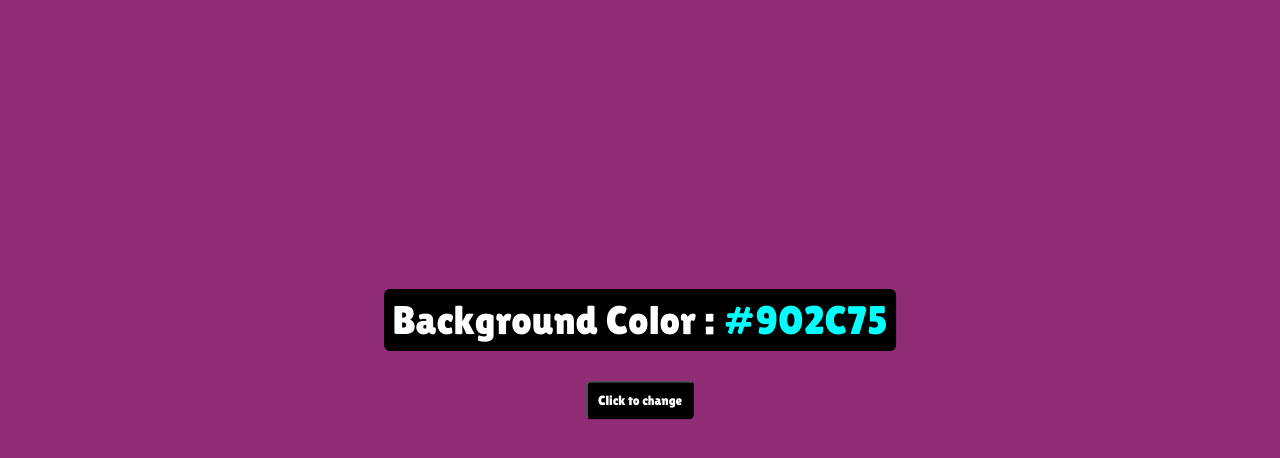
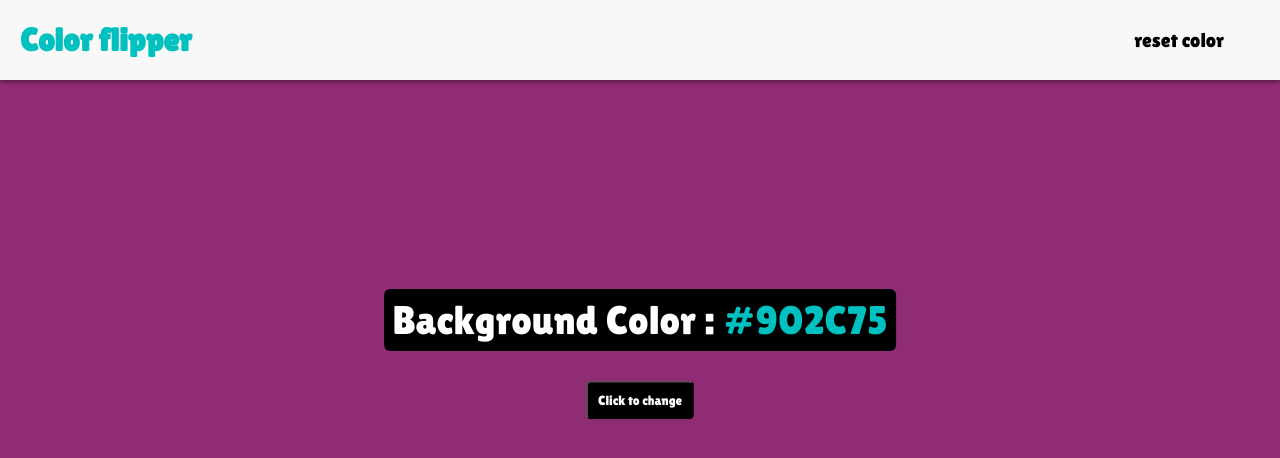
Before and after one commit to a-yousefi1/Color-Flipper, a plain HTML site: page index.html in a window 1280 px wide. Both pictures are taken after a click on the button "Click to change". Drawn offline with Linux system fonts and the light colour scheme.

Commit message:
header & color reset button added

```diff
--- a/index.html
+++ b/index.html
@@ -13,9 +13,18 @@
     <link rel="stylesheet" href="./style.css" />
   </head>
   <body>
-    <p class="centered-object">Background Color : <span id="color_code">#ffff</span></p>
+    <header>
+      <h1>Color flipper</h1>
+      <div><button id="reset-button" onclick="reset_color()">reset color</button></div>
+    </header>
 
-    <button onclick="click_to_change()" class="centered-object">Click to change</button>
+    <p class="centered-object">
+      Background Color : <span id="color_code">#ffff</span>
+    </p>
+
+    <button onclick="click_to_change()" class="centered-object" id="change_color_button">
+      Click to change
+    </button>
 
     <script src="./script.js"></script>
   </body>
--- a/script.js
+++ b/script.js
@@ -1,15 +1,25 @@
+/* generate random color code */
 function random_color() {
-    var letters = '0123456789ABCDEF';
-    var color = '#';
+    let letters = '0123456789ABCDEF';
+    let color = '#';
     for (var i = 0; i < 6; i++) {
         color += letters[Math.floor(Math.random() * 16)];
     }
     return color;
 }
 
+/* change background color & color code in span tag */
 function click_to_change() {
     let element = document.getElementById("color_code");
-    var randomColor = random_color();
+    let randomColor = random_color();
     document.body.style.backgroundColor = randomColor;
     element.textContent = randomColor
 }
+
+/* reset color button */
+function reset_color(){
+    let color = "#ffff";
+    let element = document.getElementById("color_code");
+    document.body.style.backgroundColor = color
+    element.textContent = color
+}
--- a/style.css
+++ b/style.css
@@ -23,10 +23,11 @@ p{
 
 /* change color code color */
 p span{
-    color: aqua;
+    color: rgb(0, 192, 192);
 }
 
-button{
+/* style color change button */
+#change_color_button{
     padding: 10px;
     border-radius: 5px;
     background-color: black;
@@ -36,7 +37,35 @@ button{
     cursor: pointer;
 }
 
-button:hover {
+#change_color_button:hover {
     background-color: rgb(34, 34, 34);
     border-color: white;
 }
+
+/* header style */
+header {
+    position: fixed;
+    top: 0;
+    left: 0;
+    width: 100%;
+    background-color: #f8f8f8;
+    padding-left: 20px;
+    box-sizing: border-box;
+    display: flex;
+    align-items: center;
+    justify-content: space-between;
+    box-shadow: 0 2px 4px rgba(0, 0, 0, 0.4);
+}
+
+h1{
+    color: rgb(0, 192, 192);
+}
+
+#reset-button {
+    font-family: 'Lilita One', sans-serif;
+    font-size: 20px;
+    margin-right: 50px;
+    cursor: pointer;
+    border: none;
+    background-color: #f8f8f8;
+}
```
